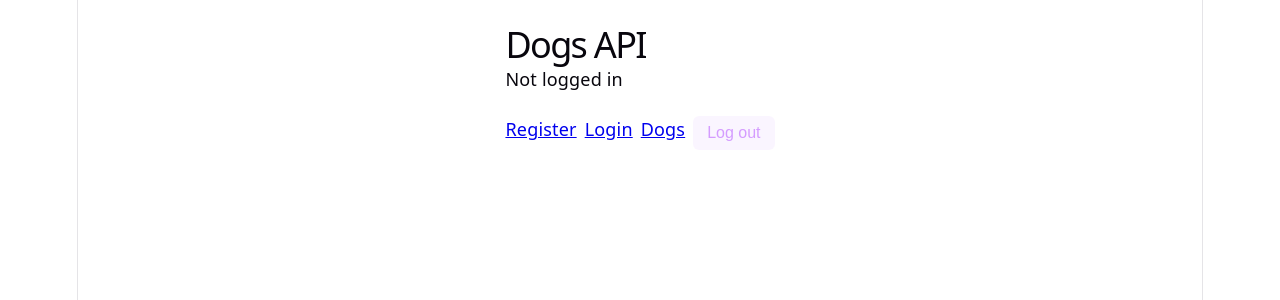
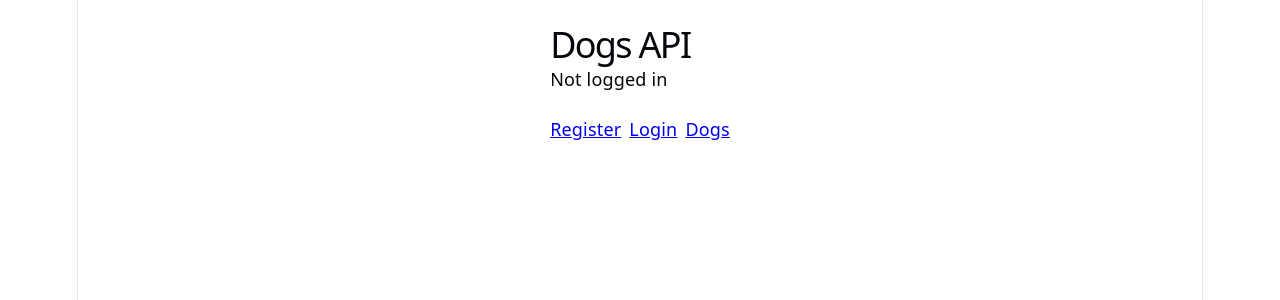
Before and after one commit to Flissd1795/REST-API, a React (Vite) app in the folder client/: page / in a window 1280 px wide. Shown: the top 300 px of the page. Built offline with nearby package versions, Linux system fonts and the light colour scheme.

Commit message:
refactor: remove logout button when not logged in

```diff
--- a/client/src/App.jsx
+++ b/client/src/App.jsx
@@ -70,9 +70,11 @@ function App() {
 
         <Link to="/dogs">Dogs</Link>
 
-        <button type="button" onClick={logout} disabled={!isLoggedIn}>
+        {isLoggedIn && (
+          <button type="button" onClick={logout}>
           Log out
-        </button>
+          </button>
+        )}
       </nav>
 
       <Routes>
```
